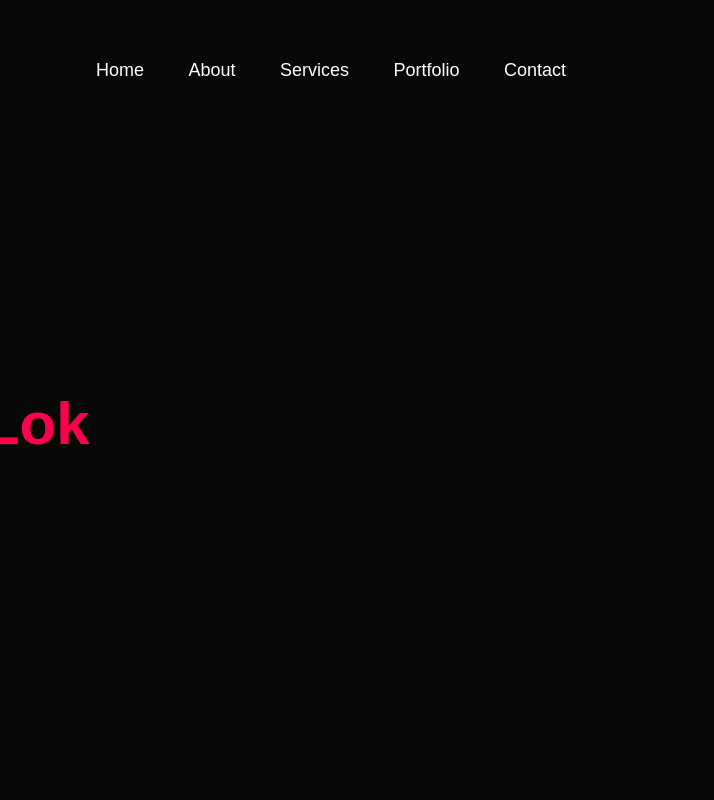
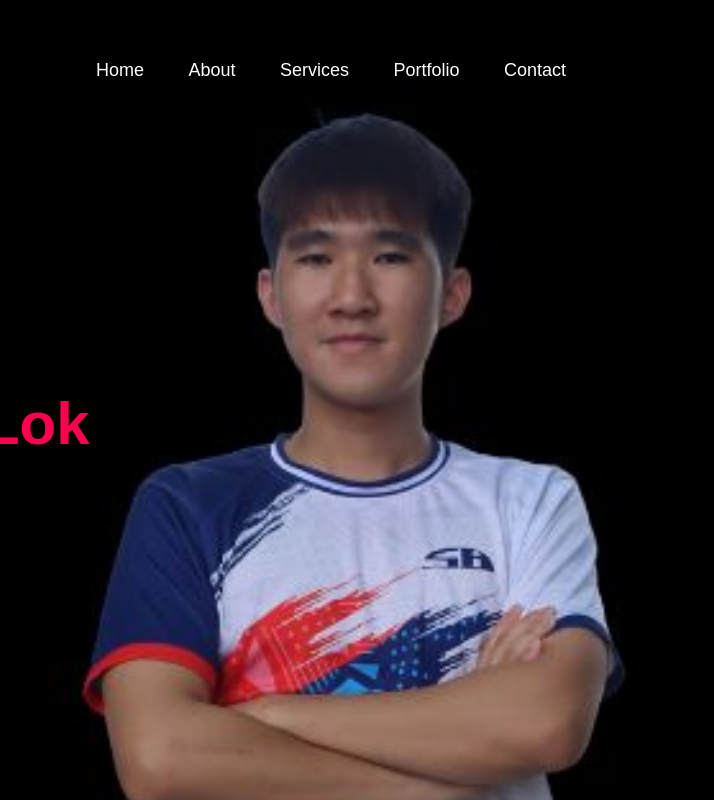
Before and after one commit to ngkahlok/portfolio-project, a website: page index.html in a window 1280 px wide. Shown: the full height of the page, 566-1280 px from the left. Drawn offline with Linux system fonts and the light colour scheme.

Commit message:
potrait added

```diff
--- a/style.css
+++ b/style.css
@@ -17,7 +17,7 @@ body{
 #header{
   width: 100%;
   height: 100vh;
-  background-image: url();
+  background-image: url(images/ngkahlok_potrait.jpg);
   background-size: cover;
   background-position: center;
 }
```
Also changed, not shown: images/ngkahlok_potrait.jpg (added).
